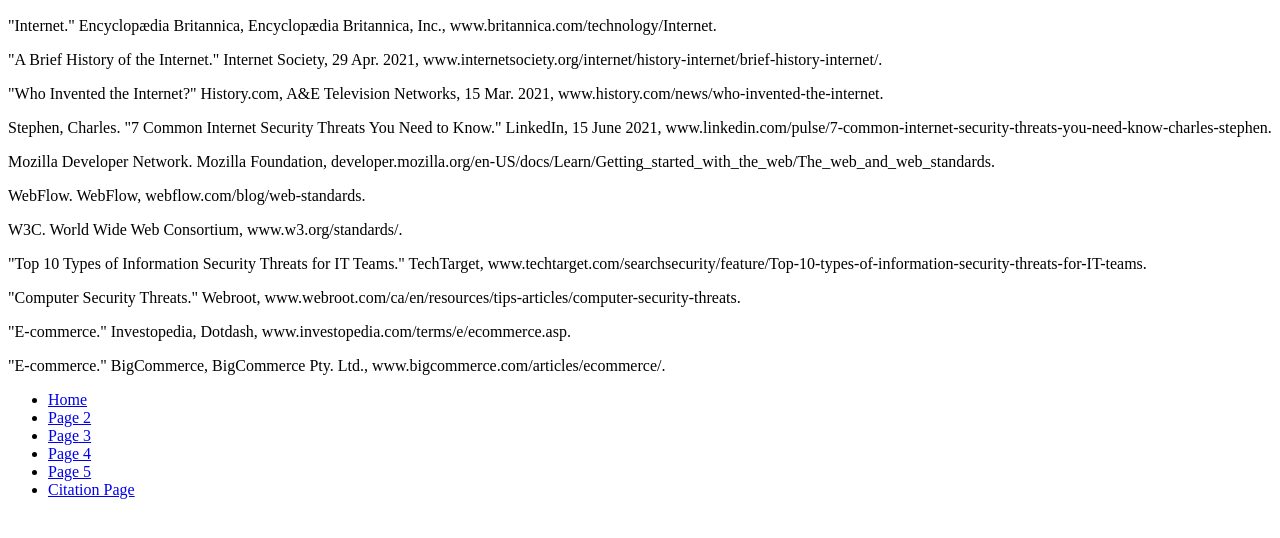
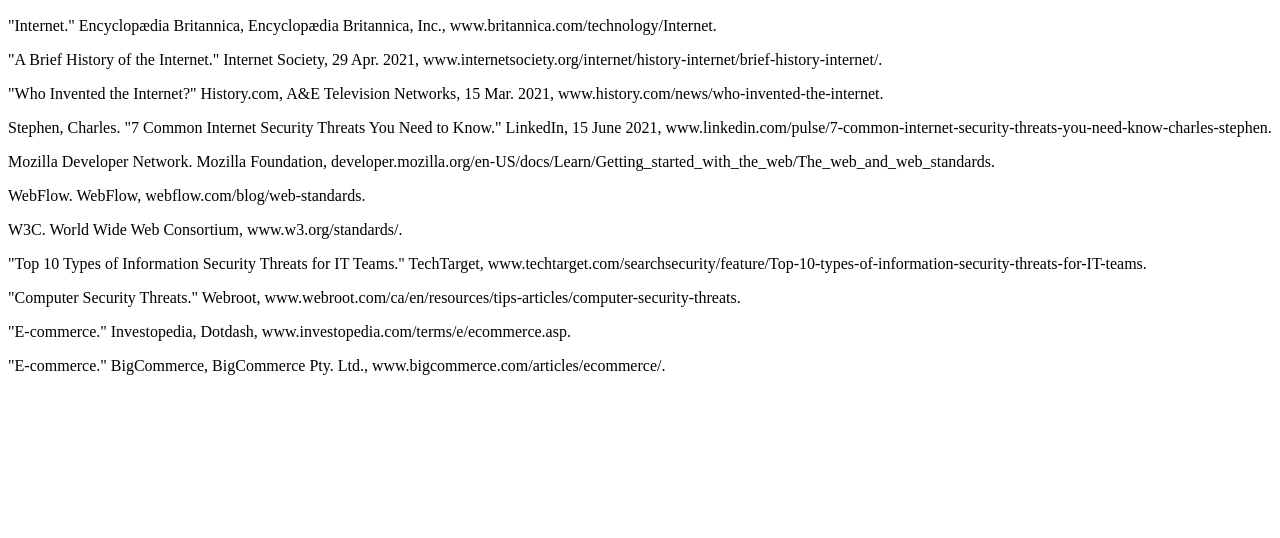
Before and after one commit to av0428/COMPFinalAssignment, a plain HTML site: page citation.html in a window 1280 px wide. Shown: the part 110-648 px from the top of the page. Drawn offline with Linux system fonts and the light colour scheme.

Commit message:
Update citation.html

```diff
--- a/citation.html
+++ b/citation.html
@@ -35,17 +35,3 @@
 </body>
 </html>
 </head>
-<!-- Navigation Links -->
-    <!-- Include links to other pages -->
-    <nav>
-        <ul>
-            <li><a href="page1.html">Home</a></li>
-            <li><a href="page2.html">Page 2</a></li>
-            <li><a href="page-3.html">Page 3</a></li>
-            <li><a href="page4.html">Page 4</a></li>
-            <li><a href="page5.html">Page 5</a></li>
-            <li><a href="citation.html">Citation Page</a></li>
-        </ul>
-    </nav>
-</body>
-</html>
```
